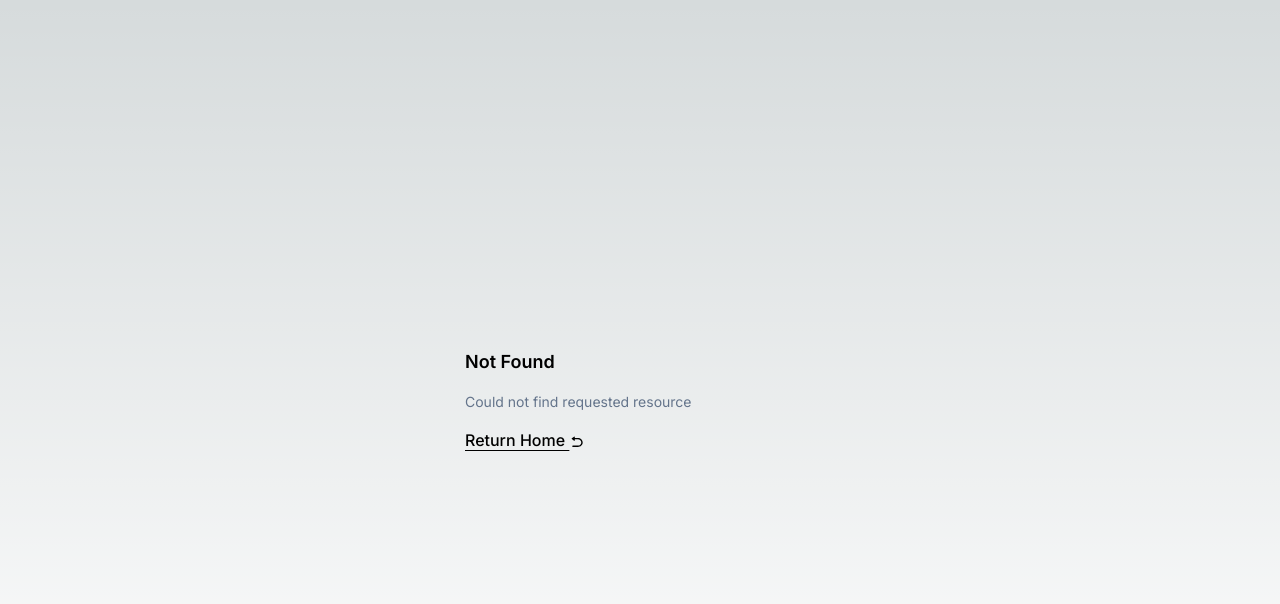
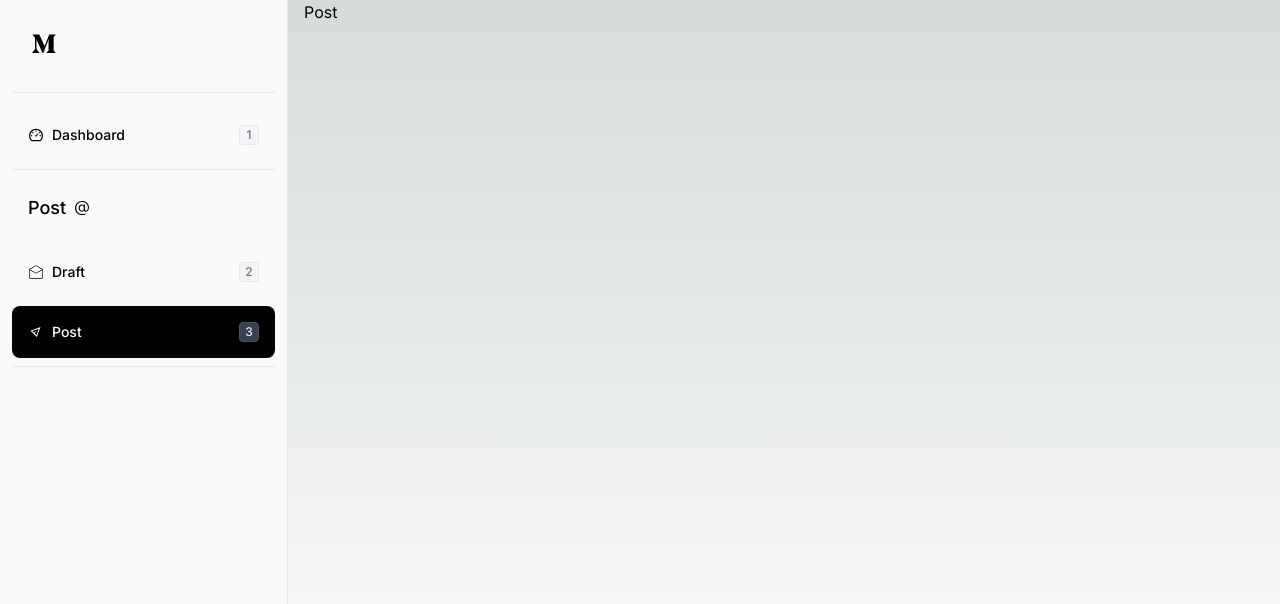
Before and after one commit to GuoKeMPF/blog_admin, a Next.js app: page /post in a window 1280 px wide. Before the commit this address had no page. Shown: the top 604 px of the page. Built offline with nearby package versions, Linux system fonts and the light colour scheme.

Commit message:
feat(base): 基础页面搭建

```diff
--- /dev/null
+++ b/src/app/(app)/draft/page.tsx
@@ -0,0 +1,15 @@
+import { Metadata } from 'next/types'
+import React, { Fragment, type FC } from 'react'
+
+export const metadata: Metadata = {
+    title: '数据中心 - 草稿',
+    description: '数据中心 - 草稿',
+}
+
+type DraftProps = {}
+
+export const Draft: FC<DraftProps> = ({}) => {
+    return <Fragment>Draft</Fragment>
+}
+
+export default Draft
--- /dev/null
+++ b/src/app/(app)/loading.tsx
@@ -0,0 +1,12 @@
+import React, { Fragment, type FC } from "react";
+
+type LoadingProps = {
+
+};
+
+export const Loading: FC<LoadingProps> = ({ }) => {
+	return <Fragment>
+		Loading
+	</Fragment>;
+};
+export default Loading
--- /dev/null
+++ b/src/app/(app)/post/page.tsx
@@ -0,0 +1,15 @@
+import { Metadata } from 'next/types'
+import React, { Fragment, type FC } from 'react'
+
+export const metadata: Metadata = {
+    title: '数据中心 - 帖子',
+    description: '数据中心 - 帖子',
+}
+
+type PostProps = {}
+
+export const Post: FC<PostProps> = ({}) => {
+    return <Fragment>Post</Fragment>
+}
+
+export default Post
--- a/src/app/not-found.tsx
+++ b/src/app/not-found.tsx
@@ -1,16 +1,36 @@
-import Icons from "@/components/icons";
+'use client'
+
+import Icons from '@/components/icons'
+
+import { Button } from '@/components/ui'
+
+import { useRouter } from 'next/navigation'
 
 import Link from 'next/link'
 
 import { FC } from 'react'
 
 const NotFound: FC = () => {
-	return (
-		<div className='flex flex-col min-h-svh max-w-[350px] justify-center gap-4 m-auto'>
-			<p className="text-lg font-semibold">Not Found</p>
-			<p className="text-sm text-muted-foreground">Could not find requested resource</p>
-			<Link href="/" className='font-medium underline underline-offset-4'>Return Home <Icons.Back /></Link>
-		</div>
-	)
+    const router = useRouter()
+
+    const handleGoBack = () => {
+        router.back()
+    }
+
+    return (
+        <div className="flex flex-col min-h-svh max-w-[350px] justify-center items-start gap-4 m-auto">
+            <p className="text-lg font-semibold">Not Found</p>
+            <p className="text-md text-muted-foreground">
+                Could not find requested resource
+            </p>
+            <Button
+                variant="link"
+                className="font-medium underline underline-offset-4 inline"
+                onClick={handleGoBack}
+            >
+                Return Home <Icons.Back />
+            </Button>
+        </div>
+    )
 }
 export default NotFound
--- a/src/components/layout/side-bar/menu-content.tsx
+++ b/src/components/layout/side-bar/menu-content.tsx
@@ -1,16 +1,51 @@
+import { sideBarRoutes } from './'
 
+import { Icons } from '@/components/icons'
+import { NavigationLink } from '@/components/navigation-link'
+import { Avatar, Separator } from '@/components/ui'
 
-import { sideBarRoutes } from "./";
+import Link from 'next/link'
 
-import { Icons } from "@/components/icons";
-import { NavigationLink } from "@/components/navigation-link";
-import { Avatar, Separator } from "@/components/ui";
+import { Fragment } from 'react'
 
+import type { SideBarCatalog, SideBarRoute, SideBarRoutes } from '@/interface'
 
-import Link from "next/link";
+const MenuList = ({ menus }: { menus: SideBarRoute | SideBarCatalog }) => {
+    if ('children' in menus) {
+        const iconCmp = menus.icon ?? <Icons.At />
+        return (
+            <Fragment>
+                <Separator />
+                <div
+                    className={
+                        'group flex items-center justify-between rounded-lg p-4 text-lg font-semibold'
+                    }
+                >
+                    <span className="flex items-center gap-2">
+                        <span className={'font-medium'}>{menus.title}</span>
+                        {iconCmp}
+                    </span>
+                </div>
 
-
-
+                {(menus.children || []).map((item) => (
+                    <MenuList menus={item} key={item.key} />
+                ))}
+                <Separator />
+            </Fragment>
+        )
+    } else {
+        const routeItem = menus as SideBarRoute
+        return (
+            <NavigationLink
+                key={routeItem.path}
+                href={routeItem.path}
+                label={routeItem.title}
+                icon={routeItem.icon}
+                shortcut_key={routeItem.shortcut_key}
+            />
+        )
+    }
+}
 
 export const MenuContent = () => {
     return (
@@ -27,17 +62,11 @@ export const MenuContent = () => {
 
                 <Separator />
                 <div className="flex flex-col gap-2">
-          {sideBarRoutes.map((link, linkIndex) => (
-            <NavigationLink
-              key={link.path}
-              href={link.path}
-              label={link.title}
-              icon={link.icon}
-              shortcutNumber={linkIndex + 1}
-            />
+                    {sideBarRoutes.map((item, linkIndex) => (
+                        <MenuList key={item.key} menus={item} />
                     ))}
                 </div>
             </div>
         </div>
-  );
-};
+    )
+}
--- a/src/components/layout/side-bar/routes.tsx
+++ b/src/components/layout/side-bar/routes.tsx
@@ -1,25 +1,66 @@
-import { Icons } from "@/components/icons";
+import { Icons } from '@/components/icons'
+import { SideBarRoute, SideBarRoutes } from '@/interface'
 
-import React from "react";
+import React from 'react'
 
+export const sideBarRoutes: SideBarRoutes = [
+    {
+        title: 'Dashboard',
+        key: 'Digit1',
+        shortcut_key: 1,
+        path: '/dashboard',
+        icon: <Icons.Dashboard />,
+        type: 'route',
+    },
+    {
+        title: 'Post',
+        key: 'Post',
+        type: 'catalog',
+        children: [
+            {
+                title: 'Draft',
+                key: 'Digit2',
+                shortcut_key: 2,
+                path: '/draft',
+                icon: <Icons.Draft />,
+                type: 'route',
+            },
+            {
+                title: 'Post',
+                key: 'Digit3',
+                shortcut_key: 3,
+                path: '/post',
+                icon: <Icons.Post />,
+                type: 'route',
+            },
+        ],
+    },
+]
 
-interface SideBarRoute {
-  title: string;
-  key: string;
-  path: string;
-  icon: React.ReactNode
+const mapping: Map<string, string> = new Map()
+const eventKey: string[] = []
+function generateKeyCodePathnameMapping(
+    params: SideBarRoutes,
+    map: typeof mapping
+) {
+    return params.reduce((pre, cur) => {
+        console.log(cur)
+
+        if ('children' in cur) {
+            console.log(cur.children)
+            generateKeyCodePathnameMapping(cur.children, map)
+        } else {
+            const routeItem = cur as SideBarRoute
+            map.set(routeItem.key, routeItem.path)
+            eventKey.push(cur.key)
+        }
+        return pre
+    }, map)
 }
 
+generateKeyCodePathnameMapping(sideBarRoutes, mapping)
 
+console.log(mapping)
 
-export const sideBarRoutes: SideBarRoute[] = [
-  {
-    title: "Dashboard",
-    key: 'Digit1',
-    path: "/dashboard",
-    icon: <Icons.Dashboard />,
-  },
-]
-
-
-export const keyCodePathnameMapping: Map<string, string> = new Map(sideBarRoutes.map(item => [item.key, item.path]))
+export const keyCodePathnameMapping = mapping
+export const eventKeyTrigger = eventKey
--- a/src/components/navigation-link/index.tsx
+++ b/src/components/navigation-link/index.tsx
@@ -1,26 +1,26 @@
-"use client";
+'use client'
 
-import { cn } from "@/lib/utils";
+import { cn } from '@/lib/utils'
 
-import { Icons } from "@/components/icons";
+import { Icons } from '@/components/icons'
 
-import { memo } from "react";
-import Link from "next/link";
-import { usePathname } from "next/navigation";
+import { memo } from 'react'
+import Link from 'next/link'
+import { usePathname } from 'next/navigation'
 
 export interface NavigationLinkProps {
-  href: string;
-  label: string;
-  icon?: React.ReactNode;
-  shortcutNumber?: number;
+    href: string
+    label: string
+    icon?: React.ReactNode
+    shortcut_key?: number | string
 }
 
 export const NavigationLink = memo(
-  ({ href, label, icon, shortcutNumber }: NavigationLinkProps) => {
-    const pathname = usePathname();
-    const iconCmp = icon ?? <Icons.At />;
+    ({ href, label, icon, shortcut_key }: NavigationLinkProps) => {
+        const pathname = usePathname()
+        const iconCmp = icon ?? <Icons.At />
 
-    const isInternal = href.startsWith("/");
+        const isInternal = href.startsWith('/')
         if (!isInternal) {
             return (
                 <a
@@ -35,14 +35,14 @@ export const NavigationLink = memo(
                     </span>
                     <Icons.ArrowUpRight />
                 </a>
-      );
+            )
         }
 
-    let isActive = false;
+        let isActive = false
         if (pathname?.length > 0) {
-      const splittedPathname = pathname.split("/");
-      const currentPathname = splittedPathname[1] ?? "";
-      isActive = currentPathname === href.split("/")[1];
+            const splittedPathname = pathname.split('/')
+            const currentPathname = splittedPathname[1] ?? ''
+            isActive = currentPathname === href.split('/')[1]
         }
 
         return (
@@ -50,31 +50,33 @@ export const NavigationLink = memo(
                 key={href}
                 href={href}
                 className={cn(
-          "group flex items-center justify-between rounded-lg p-4",
-          isActive ? "bg-black text-white" : "hover:bg-gray-200"
+                    'group flex items-center justify-between rounded-lg p-4',
+                    isActive ? 'bg-black text-white' : 'hover:bg-gray-200'
                 )}
             >
                 <span className="flex items-center gap-2">
                     {iconCmp}
-          <span className={cn("font-medium", isActive && "text-white")}>
+                    <span
+                        className={cn('font-medium', isActive && 'text-white')}
+                    >
                         {label}
                     </span>
                 </span>
-        {shortcutNumber && (
+                {shortcut_key && (
                     <span
                         className={cn(
-              "hidden h-5 w-5 place-content-center rounded border border-gray-200 bg-gray-100 text-xs font-medium text-gray-500 transition-colors duration-200 group-hover:border-gray-300 lg:grid",
+                            'hidden h-5 w-5 place-content-center rounded border border-gray-200 bg-gray-100 text-xs font-medium text-gray-500 transition-colors duration-200 group-hover:border-gray-300 lg:grid',
                             isActive &&
-              "border-gray-600 bg-gray-700 text-gray-200 group-hover:border-gray-600"
+                                'border-gray-600 bg-gray-700 text-gray-200 group-hover:border-gray-600'
                         )}
-            title={`Shortcut key: ${shortcutNumber}`}
+                        title={`Shortcut key: ${shortcut_key}`}
                     >
-            {shortcutNumber}
+                        {shortcut_key}
                     </span>
                 )}
             </Link>
-    );
+        )
     }
-);
+)
 
-NavigationLink.displayName = "NavigationLink";
+NavigationLink.displayName = 'NavigationLink'
--- a/src/hooks/useKeyPress.ts
+++ b/src/hooks/useKeyPress.ts
@@ -1,4 +1,4 @@
-import { useEffect } from "react";
+import { useEffect } from 'react'
 
 export function useKeyPress(
     callback: (event: KeyboardEvent) => void,
@@ -7,13 +7,13 @@ export function useKeyPress(
     useEffect(() => {
         const handler = (event: KeyboardEvent) => {
             if (keyCodes.includes(event.code)) {
-        callback(event);
+                callback(event)
             }
-    };
+        }
 
-    window.addEventListener("keydown", handler, { passive: true });
+        window.addEventListener('keydown', handler, { passive: true })
         return () => {
-      window.removeEventListener("keydown", handler);
-    };
-  }, [callback, keyCodes]);
+            window.removeEventListener('keydown', handler)
         }
+    }, [callback, keyCodes])
+}
--- /dev/null
+++ b/src/interface/side-bar.ts
@@ -0,0 +1,18 @@
+export interface SideBarRoute {
+    title: string
+    key: string
+    path: string
+    icon: React.ReactNode
+    shortcut_key: string | number
+    type: 'route'
+}
+
+export interface SideBarCatalog {
+    title: string
+    key: string
+    children: SideBarRoute[]
+    type: 'catalog'
+    icon?: React.ReactNode
+}
+
+export type SideBarRoutes = Array<SideBarRoute | SideBarCatalog>
```
Also changed, not shown: src/components/layout/side-bar/side-bar.tsx (+27 -25 lines), src/interface/index.ts (+2 -79 lines), src/interface/response.ts (added, +80 -0 lines). Lines whose indentation alone changed are shown as unchanged.
